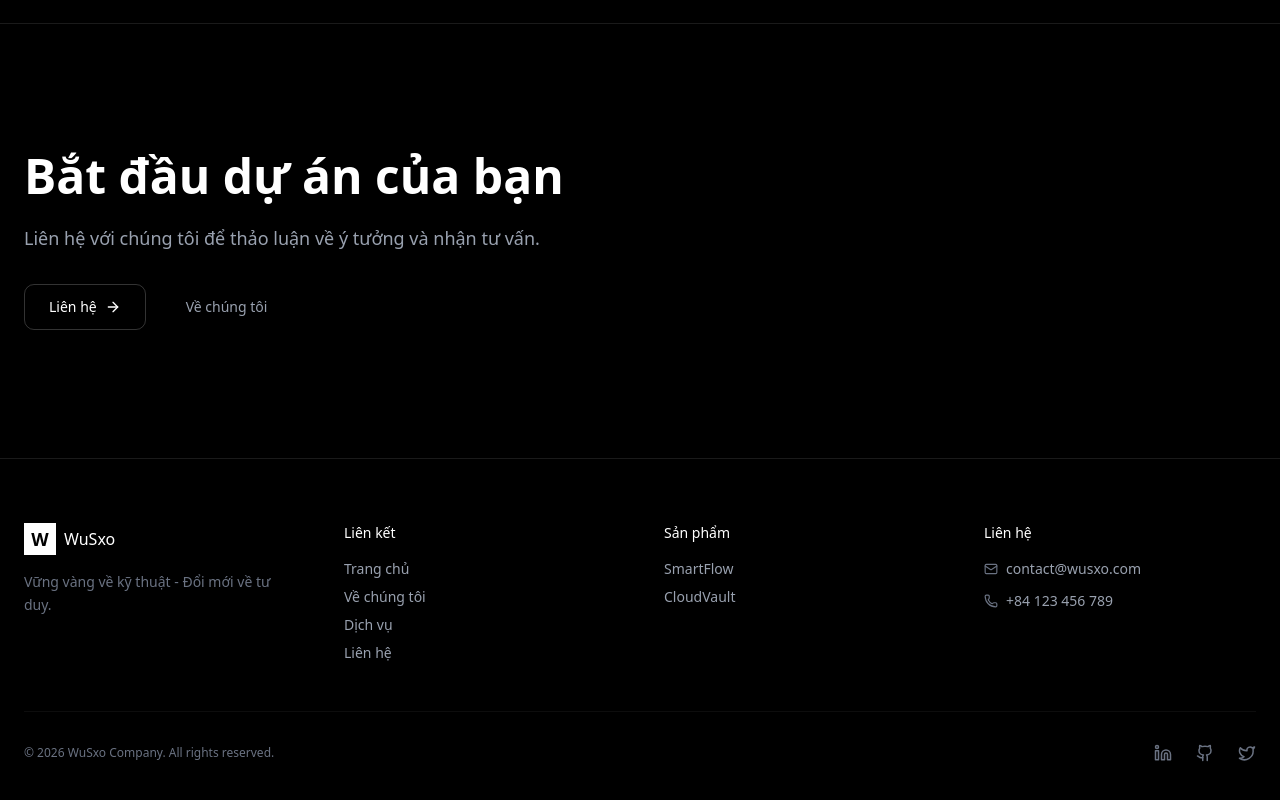
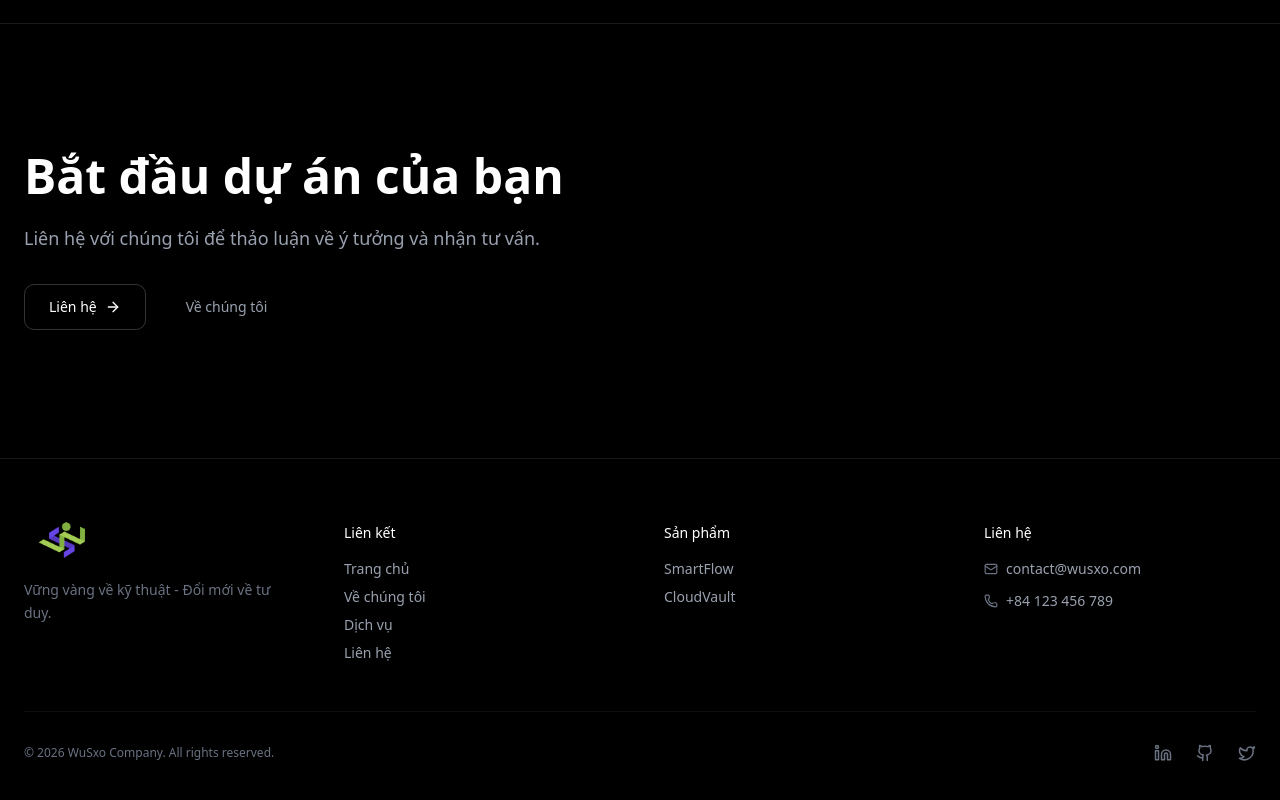
Before and after one commit to thethien2906/wusxo-corporate, a Next.js app: page / in a window 1280 px wide. Shown: the part 2854-3654 px from the top of the page. Built offline with nearby package versions, Linux system fonts and the light colour scheme.

Commit message:
:lipstick: feat(header&footer): logo adding:

```diff
--- a/components/Footer.tsx
+++ b/components/Footer.tsx
@@ -1,6 +1,7 @@
 "use client";
 
 import Link from "next/link";
+import Image from "next/image";
 import { Mail, Phone, MapPin, Linkedin, Github, Twitter } from "lucide-react";
 
 export function Footer() {
@@ -11,10 +12,13 @@ export function Footer() {
           {/* Company Info */}
           <div>
             <div className="flex items-center gap-2 mb-4">
-              <div className="w-8 h-8 bg-white flex items-center justify-center">
-                <span className="text-black font-bold text-lg">W</span>
-              </div>
-              <span className="text-white font-medium">WuSxo</span>
+              <Image
+                src="/logos/wusxo_logo.png"
+                alt="WuSxo"
+                width={120}
+                height={40}
+                className="h-10 w-auto object-contain scale-200 origin-left"
+              />
             </div>
             <p className="text-sm text-gray-500 leading-relaxed">
               Vững vàng về kỹ thuật - Đổi mới về tư duy.
--- a/components/Header.tsx
+++ b/components/Header.tsx
@@ -31,7 +31,7 @@ export function Header() {
               alt="WuSxo"
               width={120}
               height={40}
-              className="h-10 w-auto object-contain"
+              className="h-10 w-auto object-contain scale-200"
             />
           </Link>
 
```
